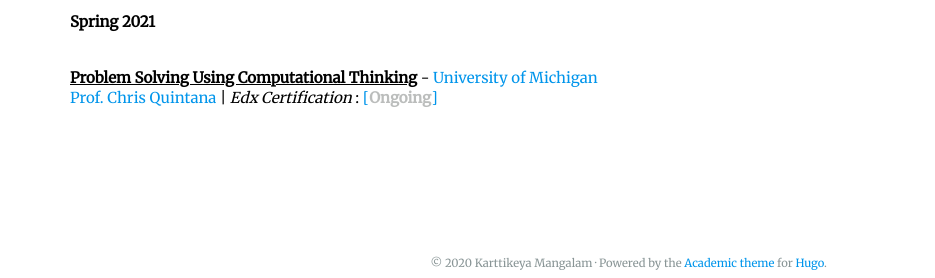
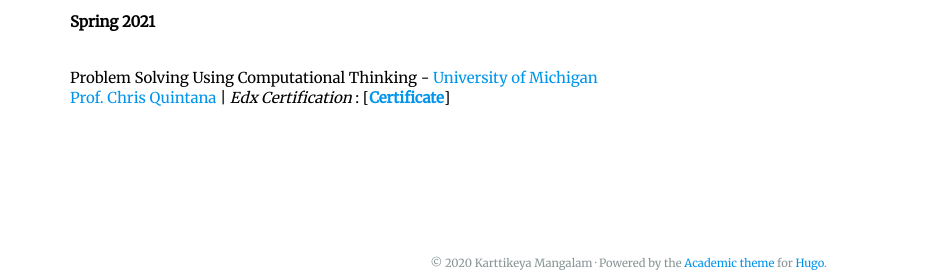
Before and after one commit to May11HBD/aman23apr.github.io, a plain HTML site: page onlinecoursework/index.html in a window 1280 px wide. Shown: the part 236-514 px from the top of the page, 0-935 px from the left. Drawn offline with nearby package versions, Linux system fonts and the light colour scheme; some icons are missing.

Commit message:
Update index.html

```diff
--- a/onlinecoursework/index.html
+++ b/onlinecoursework/index.html
@@ -215,8 +215,8 @@ line-height:1.33em; }
                     </p>
                         <tr>
                             <td class=col1 align='left'>
-                                <strong><u>Problem Solving Using Computational Thinking</u></strong> - <a href="" target="_blank">University of Michigan</font></em></a><br>
-				     <a href="https://micde.umich.edu/faculty-member/chris-quintana/" target="_blank">Prof. Chris Quintana</font></strong></a> | <em>Edx Certification</em> : <a href="">[<strong><font color = "#bbbdbc">Ongoing</font></strong>]</a>
+                                Problem Solving Using Computational Thinking - <a href="" target="_blank">University of Michigan</font></em></a><br>
+				     <a href="https://micde.umich.edu/faculty-member/chris-quintana/" target="_blank">Prof. Chris Quintana</font></strong></a> | <em>Edx Certification</em> : [<strong><a href="">Certificate</a></strong>]
                             </td>
                             <td class=col2 align='left'><img align="right" width="150px" height="150px" src="https://raw.githubusercontent.com/ImAshrivastava/imashrivastava.github.io/master/images/uofmichigan.png" alt="uofmichigan" /><br /></td>
                         </tr>
```
